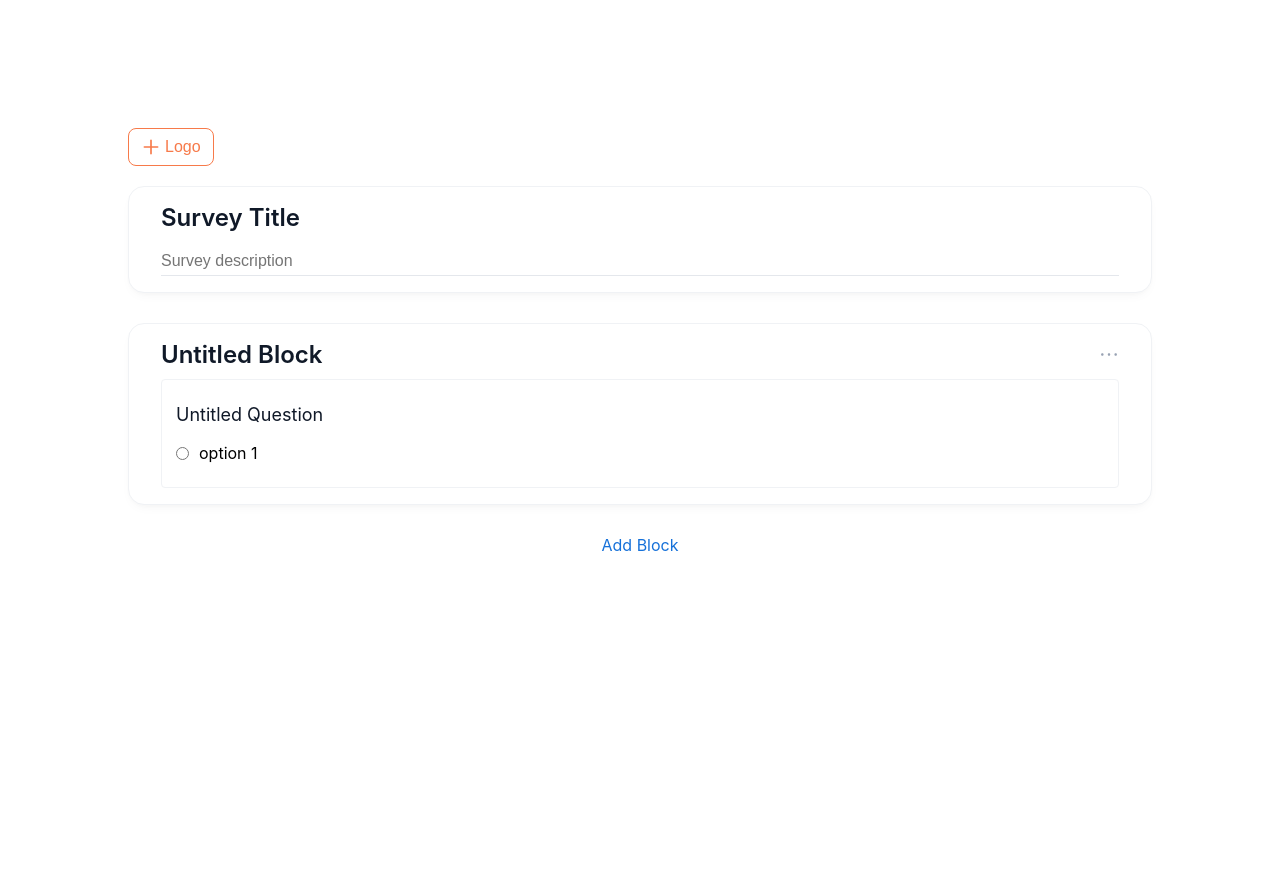
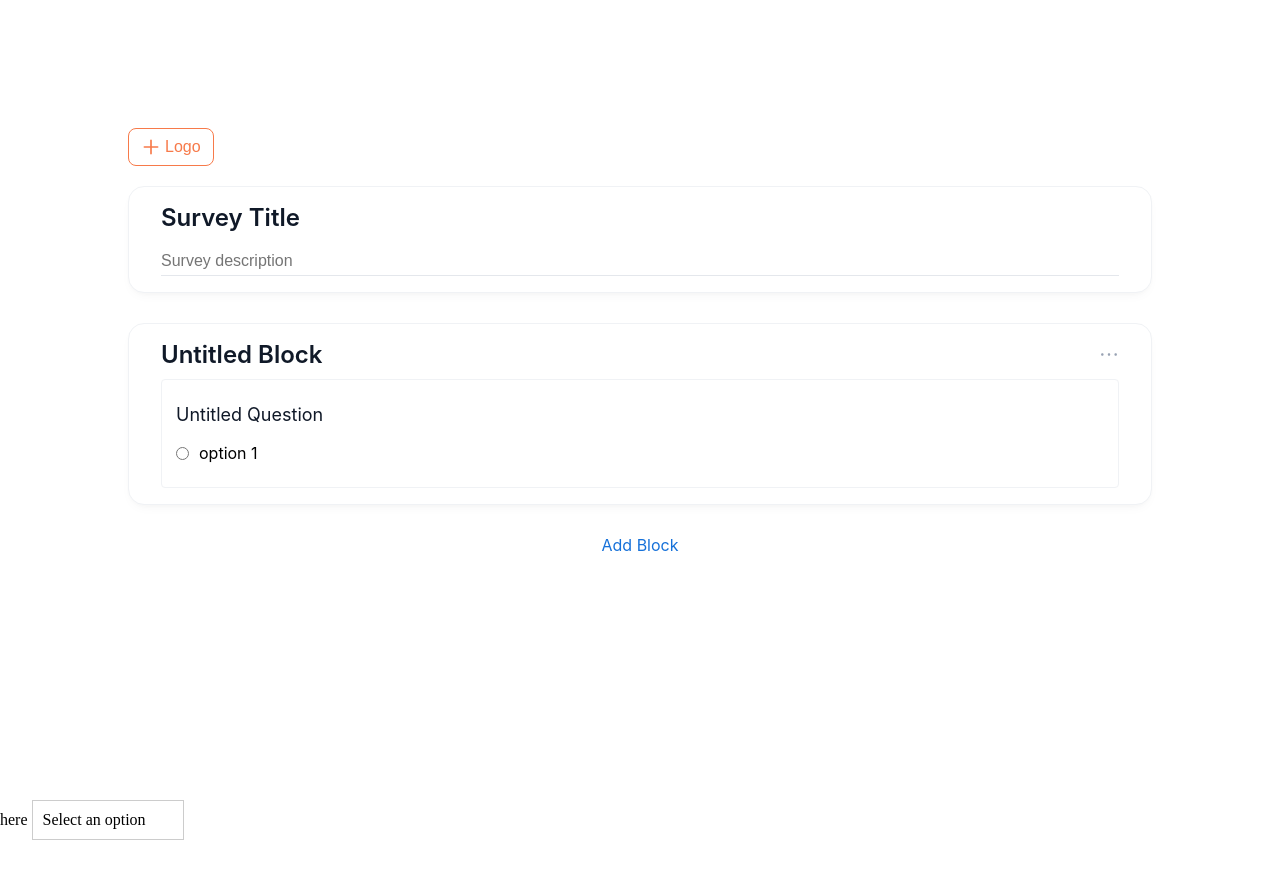
Before and after one commit to Sackah/sb-practice, an Angular app: page / in a window 1280 px wide. Before the commit the page ends 800 px from the top, so only its background shows below. Built offline with nearby package versions, Linux system fonts and the light colour scheme.

Commit message:
dropdown

```diff
--- a/src/app/app.component.html
+++ b/src/app/app.component.html
@@ -15,3 +15,9 @@
 
     <p (click)="addBlock()">Add Block</p>
 </div>
+
+
+<!-- your-component.component.html -->
+here
+
+<app-custome-dropdown></app-custome-dropdown>
--- a/src/app/app.component.scss
+++ b/src/app/app.component.scss
@@ -37,3 +37,6 @@ p {
   -webkit-user-select: none;
   user-select: none;
 }
+
+
+// ..................................
--- /dev/null
+++ b/src/app/custome-dropdown/custome-dropdown.component.html
@@ -0,0 +1,10 @@
+<div class="custom-dropdown" #dropdown>
+  <div class="selected-option" (click)="toggleDropdown()">
+    {{ selectedOption || 'Select an option' }}
+  </div>
+  <div class="options" *ngIf="isOpen">
+    <div *ngFor="let option of options" (click)="selectOption(option)">
+      {{ option }}
+    </div>
+  </div>
+</div>
--- /dev/null
+++ b/src/app/custome-dropdown/custome-dropdown.component.scss
@@ -0,0 +1,36 @@
+.custom-dropdown {
+  position: relative;
+  display: inline-block;
+  margin-bottom: 2rem;
+}
+
+.selected-option {
+  padding: 10px;
+  border: 1px solid #ccc;
+  cursor: pointer;
+  width: 130px;
+
+
+}
+
+.options {
+    width: 150px;
+    margin-top: 5px;
+  position: absolute;
+  top: 100%;
+  left: 0;
+  border: 1px solid #ccc;
+  max-height: 150px;
+  overflow-y: auto;
+  background: #fff;
+  z-index: 1;
+}
+
+.options div {
+  padding: 10px;
+  cursor: pointer;
+}
+
+.options div:hover {
+  background: #f0f0f0;
+}
--- /dev/null
+++ b/src/app/custome-dropdown/custome-dropdown.component.ts
@@ -0,0 +1,33 @@
+import { CommonModule } from '@angular/common';
+import { Component, ElementRef, HostListener, ViewChild } from '@angular/core';
+
+@Component({
+  selector: 'app-custome-dropdown',
+  standalone: true,
+  imports: [CommonModule],
+  templateUrl: './custome-dropdown.component.html',
+  styleUrl: './custome-dropdown.component.scss',
+})
+export class CustomeDropdownComponent {
+  options: string[] = ['Option 1', 'Option 2', 'Option 3'];
+  selectedOption: string = '';
+  isOpen: boolean = false;
+
+  @ViewChild('dropdown') dropdown: ElementRef | undefined;
+
+  toggleDropdown() {
+    this.isOpen = !this.isOpen;
+  }
+
+  selectOption(option: string) {
+    this.selectedOption = option;
+    this.isOpen = false;
+  }
+
+  @HostListener('document:click', ['$event'])
+  onClick(event: Event) {
+    if (!this.dropdown?.nativeElement.contains(event.target)) {
+      this.isOpen = false;
+    }
+  }
+}
```
Also changed, not shown: src/app/app.component.ts (+6 -1 lines), src/app/components/block/block.component.html (line endings or trailing spaces), src/app/components/question/question.component.html (line endings or trailing spaces), 1 other file (tests, documents, lock files or other folders).
